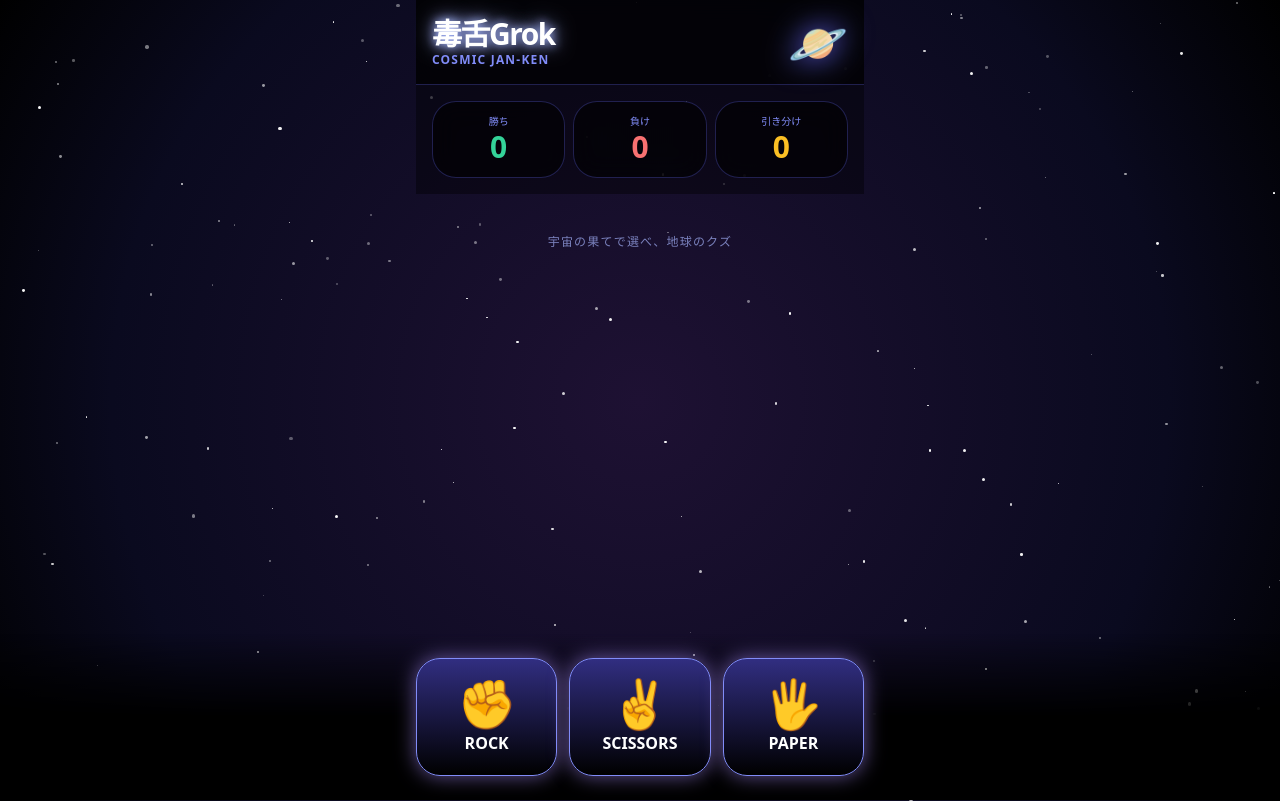
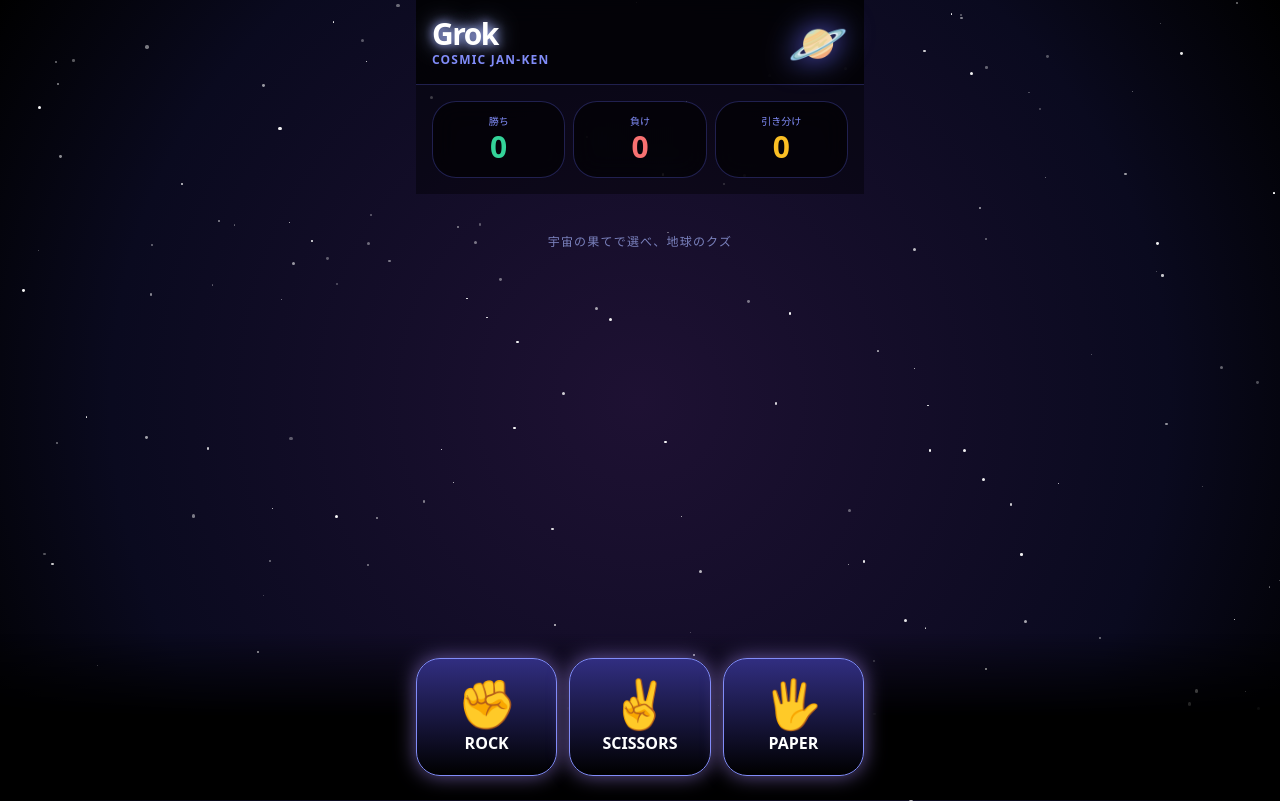
Before and after one commit to hujiaoyan88-coder/Grok_browser, a plain HTML site: page index.html in a window 1280 px wide. Drawn offline with nearby package versions, Linux system fonts and the light colour scheme.

Commit message:
Change header title from '毒舌Grok' to 'Grok'

```diff
--- a/index.html
+++ b/index.html
@@ -35,7 +35,7 @@
     <!-- ヘッダー -->
     <div class="flex items-center justify-between p-4 border-b border-indigo-500/30 bg-black/80 backdrop-blur-md">
       <div>
-        <h1 class="text-3xl font-black tracking-tighter neon-text">毒舌Grok</h1>
+        <h1 class="text-3xl font-black tracking-tighter neon-text">Grok</h1>
         <p class="text-indigo-400 text-xs font-bold tracking-widest">COSMIC JAN-KEN</p>
       </div>
       <div id="grok-face" class="text-5xl drop-shadow-[0_0_15px_#6366f1]">🪐</div>
```
